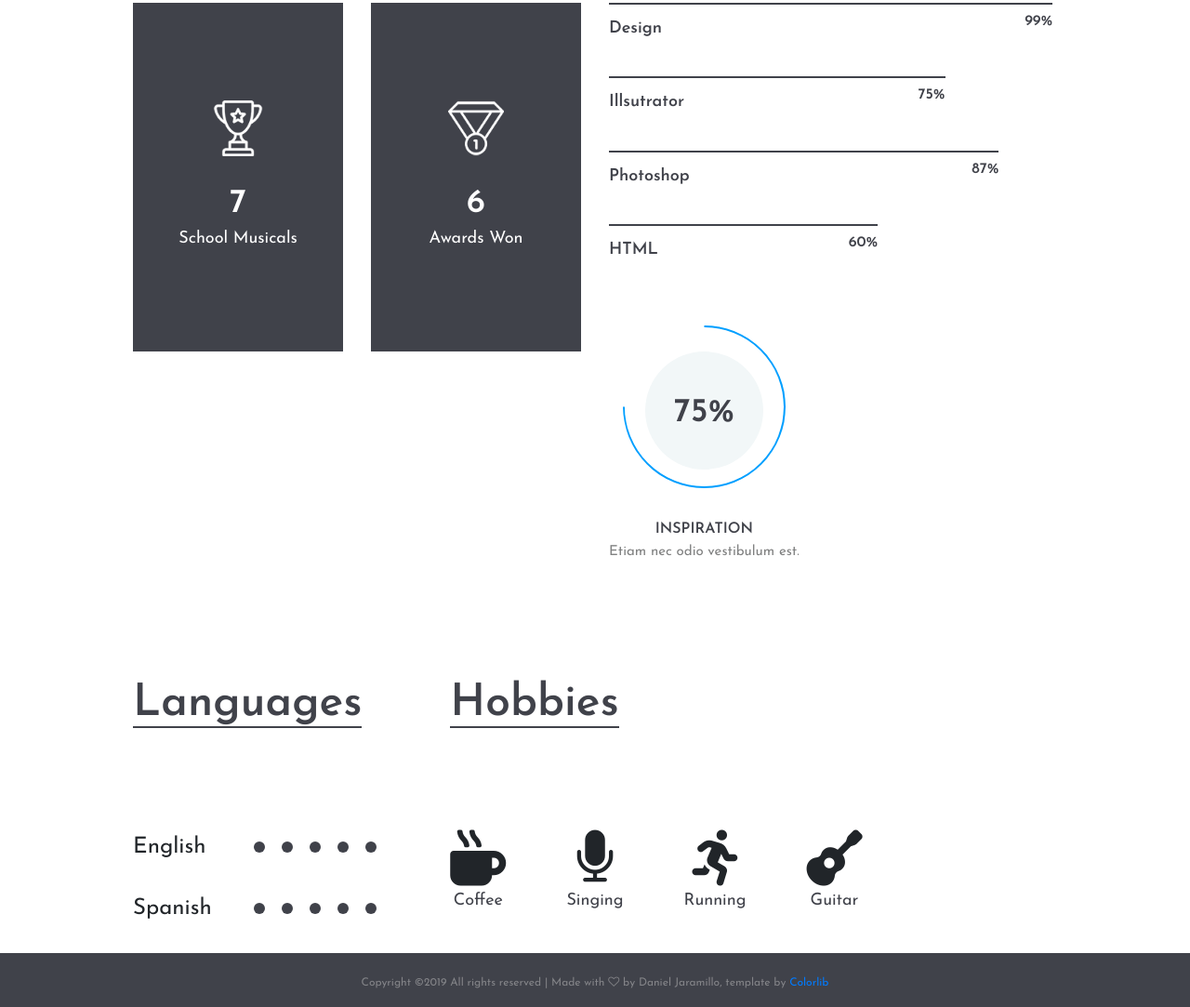
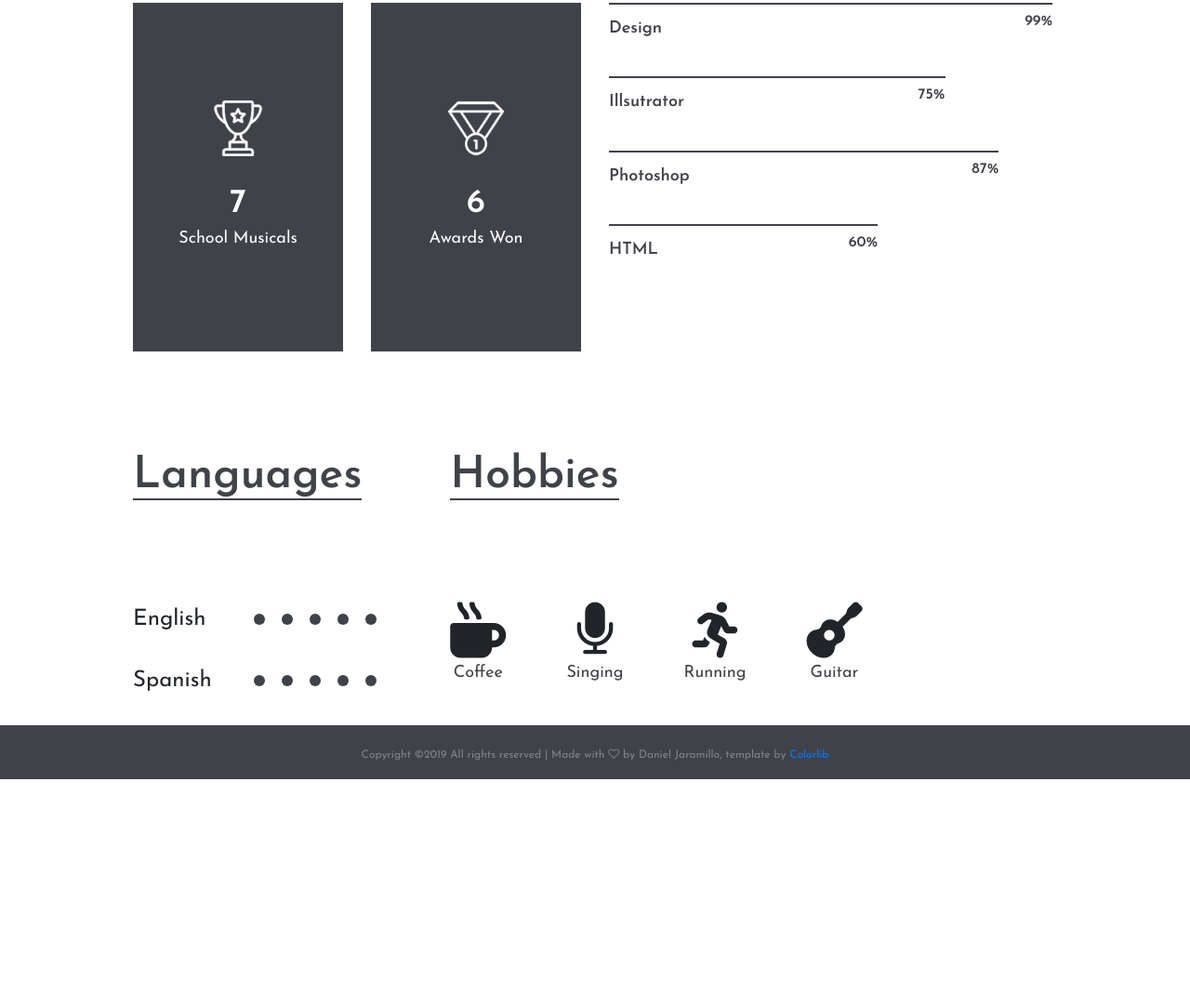
Before and after one commit to danieljaramillor/danieljaramillor.github.io, a plain HTML site: page index.html in a window 1280 px wide. Shown: the part 4666-5749 px from the top of the page at 93% size. After the commit the page ends 5504 px from the top, so only its background shows below. Drawn offline with Linux system fonts and the light colour scheme.

Commit message:
Update index.html

```diff
--- a/index.html
+++ b/index.html
@@ -296,20 +296,6 @@ any institution. </p>
 											<p>HTML</p>
 										</div>
 									</div>
-									<div class="row">
-										<div class="col-md-6">
-											<div class="circle-progress">
-												<div id="progress5" class="prog-circle"></div>
-												<div class="progress-info">
-													<h2>75%</h2>
-												</div>
-												<div class="prog-title">
-													<h3>Inspiration</h3>
-													<p>Etiam nec odio vestibulum est.</p>
-												</div>
-											</div>
-										</div>
-									</div>
 								</div>
 							</div>
 						</section>
```
